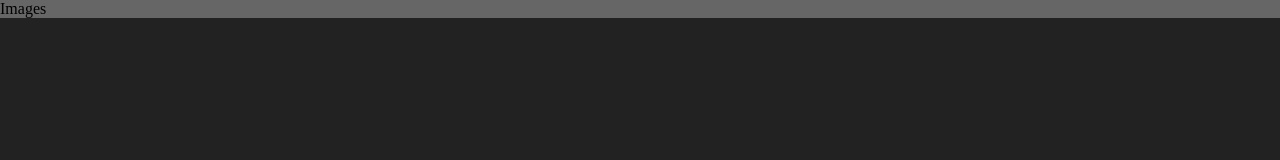
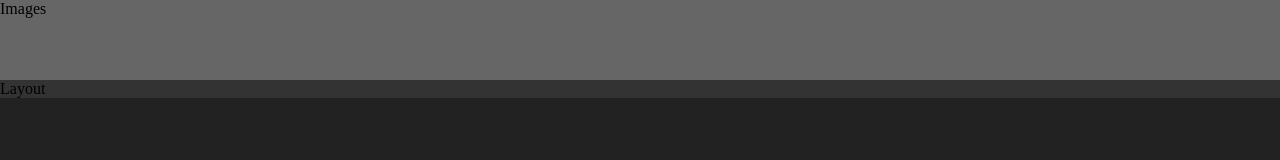
Before and after one commit to patdavid/patdavid.github.io, a plain HTML site: page index.html in a window 1280 px wide. Drawn offline with Linux system fonts and the light colour scheme.

Commit message:
Signed-off-by: Pat David <patdavid@src.gnome.org>

```diff
--- a/index.html
+++ b/index.html
@@ -1,6 +1,7 @@
 <html>
 <head></head>
 <body style="padding: 0; margin: 0; background-color: #222;">
-<div style="background-color: #666; width: 100%">Images</div>
+<div id="imageStrip" style="background-color: #666; width: 100%; height: 10%;">Images</div>
+<div id="layoutStrip" style="background-color: #333; width: 100%;">Layout</div>
 </body>
 </html>
```
